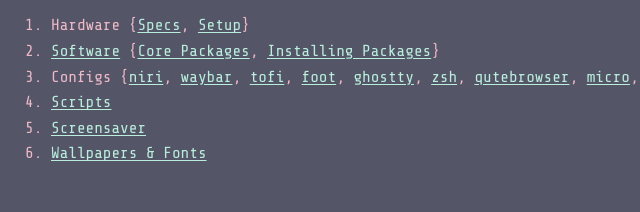
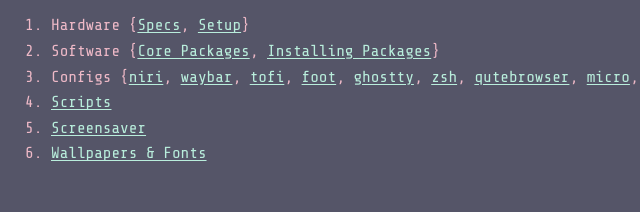
Before and after one commit to bxavaby/nea, a website: page entries/ntr.html in a window 1280 px wide. Shown: the part 359-571 px from the top of the page, 29-669 px from the left. Drawn offline with Linux system fonts and the light colour scheme; a web font is replaced by a local one.

Commit message:
fix: forgot this lil thing

```diff
--- a/entries/ntr.html
+++ b/entries/ntr.html
@@ -75,9 +75,7 @@
                     <a href="#setup" class="view-more">Setup</a>}
                 </li>
                 <li>
-                    <a href="#software" class="view-more">Software</a> {<a
-                        href="#core-packages"
-                        class="view-more"
+                    Software {<a href="#core-packages" class="view-more"
                         >Core Packages</a
                     >,
                     <a href="#installing-packages" class="view-more"
```
